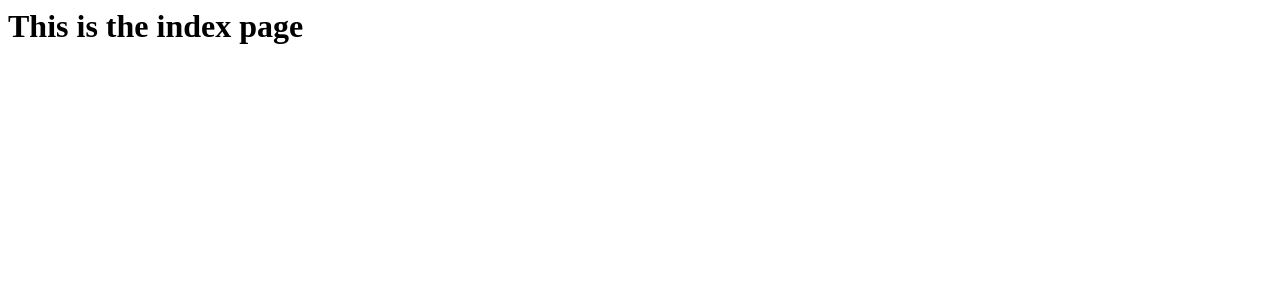
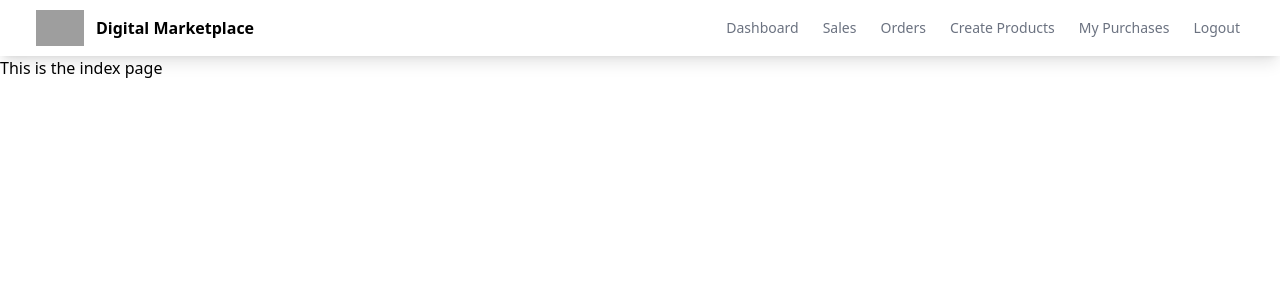
Before and after one commit to lddi-lab/django-digitalmarketplace, a Django app: page / in a window 1280 px wide. Shown: the top 300 px of the page. Run offline with Django 4.2, Linux system fonts and the light colour scheme; some libraries are stand-ins or nearby versions; grey boxes are pictures that could not be loaded.

Commit message:
created a navbar

```diff
--- /dev/null
+++ b/myapp/templates/myapp/base.html
@@ -0,0 +1,30 @@
+<!DOCTYPE html>
+<html lang="en">
+<head>
+    <meta charset="UTF-8">
+    <meta name="viewport" content="width=device-width, initial-scale=1.0">
+    <title>Document</title>
+    <script src="https://cdn.tailwindcss.com"></script>
+</head>
+<body>
+    <nav class="shadow-lg">
+        <div class="flex flex-wrap justify-between ml-5 items-center mx-auto px-4 py-2.5">
+            <a href="" class="flex items-center">
+                <img class="h-9 mr-3" src="https://cdn2.iconfinder.com/data/icons/vivid/48/bag-256.png" alt="">
+                <span class="self-center text-xml font-semibold">Digital Marketplace</span>
+            </a>
+            <div class="flex items-center">
+                <a href="" class="mr-6 text-sm font-medium text-gray-500">Dashboard</a>
+                <a href="" class="mr-6 text-sm font-medium text-gray-500">Sales</a>
+                <a href="" class="mr-6 text-sm font-medium text-gray-500">Orders</a>
+                <a href="" class="mr-6 text-sm font-medium text-gray-500">Create Products</a>
+                <a href="" class="mr-6 text-sm font-medium text-gray-500">My Purchases</a>
+                <a href="" class="mr-6 text-sm font-medium text-gray-500">Logout</a>
+            </div>
+        </div>
+    </nav>
+    {% block body %}
+
+    {% endblock %}
+</body>
+</html>
--- a/myapp/templates/myapp/index.html
+++ b/myapp/templates/myapp/index.html
@@ -1 +1,4 @@
-<h1>This is the index page</h1>
+{% extends 'myapp/base.html' %}
+{% block body %}
+    <h1>This is the index page</h1>
+{% endblock %}
```
